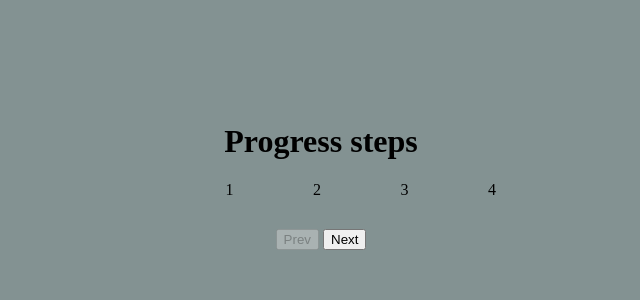
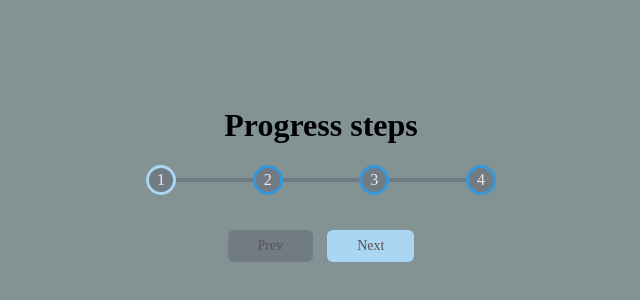
Before and after one commit to bokigolic/fornt-end-practice, a plain HTML site: page Progress Steps/index.html in a window 1280 px wide. Shown: the part 224-524 px from the top of the page, without its empty margins (319-959 px from the left). Drawn offline with Linux system fonts and the light colour scheme.

Commit message:
add progress, buttons and transform

```diff
--- a/Progress Steps/style.css
+++ b/Progress Steps/style.css
@@ -1,5 +1,10 @@
 body {
   background-color: rgb(213, 213, 213);
+}
+
+:root{
+  --line--border--fill:#aad6f3;
+  --line--border--empty:#717b83;
 }
 
 * {
@@ -26,3 +31,72 @@ body {
   margin-bottom: 30px;
   width: 350px;
 }
+
+.progress-container::before{
+  content: "";
+  background-color: var(--line--border--empty);
+  position: absolute;
+  top:50%;
+  left: 0;
+  transform: translateY(-50%);
+  height: 4px;
+  width: 100%;
+  z-index: -1;
+
+}
+
+.progress{
+  background-color: var(--line--border--fill);
+  position: absolute;
+  top:50%;
+  left: 0;
+  transform: translateY(-50%);
+  height: 4px;
+  width: 0%;
+  z-index: -1;
+  transition: .4s ease;
+}
+
+.circle{
+  background-color: var(--line--border--empty);
+  color: #f2e7e7;
+  border-radius: 50%;
+  width: 30px;
+  height: 30px;
+  display: flex;
+  align-items: center;
+  justify-content: center;
+  border: 3px solid #3498db;
+  transition: .4s ease;
+}
+.circle.active{
+
+  border-color: var(--line--border--fill);
+
+}
+
+.btn{
+  background-color: var(--line--border--fill);
+  color: rgb(90, 81, 81);
+  border: 0;
+  border-radius: 6px;
+  cursor: pointer;
+  font-family: inherit;
+  padding: 8px 30px;
+  margin: 5px;
+  font-size: 14px;
+
+}
+
+.btn:active {
+  transform: scale(0.98);
+}
+
+.btn:focus{
+  outline: 0;
+}
+
+.btn:disabled{
+  background-color: var(--line--border--empty);
+  cursor: not-allowed;
+}
```
